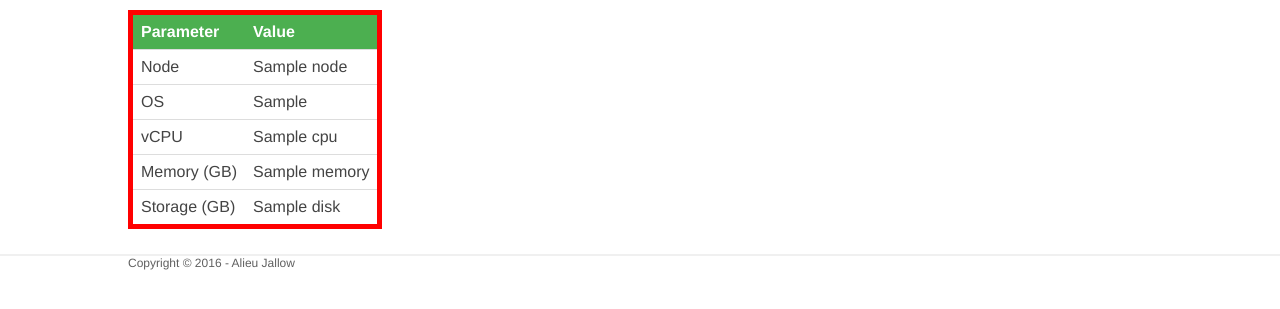
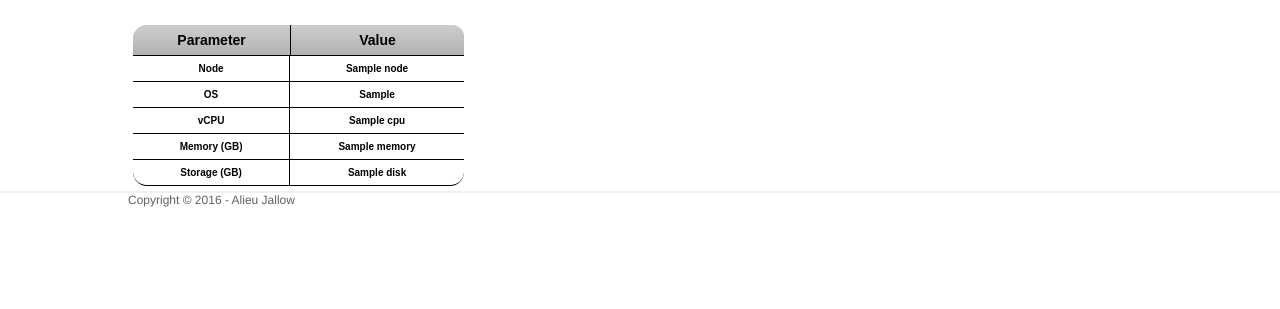
Before and after one commit to ajallow07/Cloud-Metric, a Flask app: page /nodes in a window 1280 px wide. Shown: the part 35-344 px from the top of the page. Run offline with Flask 2, Linux system fonts and the light colour scheme; a database or web service that is not in the repository returns one stand-in record (values such as "Sample title"); some libraries are stand-ins or nearby versions.

Commit message:
Add css on nodes page

```diff
--- a/static/style.css
+++ b/static/style.css
@@ -72,22 +72,127 @@ body {
 .container table, th, tr, td {
 
 }
+.tableGenerator {
+  margin:0px;padding:0px;
+	width:100%;
+	border:1px solid #000000;
+
+	-moz-border-radius-bottomleft:12px;
+	-webkit-border-bottom-left-radius:12px;
+	border-bottom-left-radius:12px;
+
+	-moz-border-radius-bottomright:12px;
+	-webkit-border-bottom-right-radius:12px;
+	border-bottom-right-radius:12px;
+
+	-moz-border-radius-topright:12px;
+	-webkit-border-top-right-radius:12px;
+	border-top-right-radius:12px;
+
+	-moz-border-radius-topleft:12px;
+	-webkit-border-top-left-radius:12px;
+	border-top-left-radius:12px;
+}
 
 .container table {
-  border: 5px solid red;
+  margin-top:1%;
+  margin-right:15%
   border-collapse: collapse;
-  border-radius: 8px;
+  border-spacing: 0;
+	width:33.3%;
+  padding:5px;
+  float:left;
+	-moz-border-radius-bottomleft:12px;
+	-webkit-border-bottom-left-radius:12px;
+	border-bottom-left-radius:12px;
+
+	-moz-border-radius-bottomright:12px;
+	-webkit-border-bottom-right-radius:12px;
+	border-bottom-right-radius:12px;
+
+	-moz-border-radius-topright:12px;
+	-webkit-border-top-right-radius:12px;
+	border-top-right-radius:12px;
+
+	-moz-border-radius-topleft:12px;
+	-webkit-border-top-left-radius:12px;
+	border-top-left-radius:12px;
 
 }
 
-.container th, td {
-  padding: 8px;
-  text-align: left;
-  border-bottom: 1px solid #ddd;
+.container tr:last-child td:last-child {
+  -moz-border-radius-bottomright:14px;
+	-webkit-border-bottom-right-radius:14px;
+	border-bottom-right-radius:14px;
 }
-.container th {
-  background-color: #4CAF50;
-  color: white;
+
+.container table tr:first-child td:first-child {
+  -moz-border-radius-topleft:14px;
+	-webkit-border-top-left-radius:14px;
+	border-top-left-radius:14px;
+}
+.container table tr:first-child td:last-child {
+	-moz-border-radius-topright:12px;
+	-webkit-border-top-right-radius:12px;
+	border-top-right-radius:12px;
+
+}.container tr:last-child td:first-child{
+  -moz-border-radius-bottomleft:14px;
+	-webkit-border-bottom-left-radius:14px;
+	border-bottom-left-radius:14px;
+}.container tr:hover td{
+	background-color:#ffffff;
+
+
+}
+.container td{
+	vertical-align:middle;
+	background-color:##e5e5e5;
+	border:1px solid #000000;
+	border-width:0px 1px 1px 0px;
+	text-align:center;
+	padding:7px;
+	font-size:10px;
+	font-family:Arial;
+	font-weight:bold;
+	color:#000000;
+}.container tr:last-child td{
+	border-width:0px 1px 1px 0px;
+}.container tr td:last-child{
+	border-width:0px 0px 1px 0px;
+}.container tr:last-child td:last-child{
+	border-width:0px 0px 1px 0px;
+}
+.container tr:first-child td{
+  background:-o-linear-gradient(bottom, #cccccc 5%, #b2b2b2 100%);
+  background:-webkit-gradient( linear, left top, left bottom, color-stop(0.05, #cccccc), color-stop(1, #b2b2b2) );
+	background:-moz-linear-gradient( center top, #cccccc 5%, #b2b2b2 100% );
+	filter:progid:DXImageTransform.Microsoft.gradient(startColorstr="#cccccc", endColorstr="#b2b2b2");
+  background: -o-linear-gradient(top,#cccccc,b2b2b2);
+
+	background-color:#cccccc;
+	border:0px solid #000000;
+	text-align:center;
+	border-width:0px 0px 1px 1px;
+	font-size:14px;
+	font-family:Arial;
+	font-weight:bold;
+	color:#000000;
+}
+.container tr:first-child:hover td{
+  background:-o-linear-gradient(bottom, #eee 5%, #b2b2b2 100%);
+  background:-webkit-gradient( linear, left top, left bottom, color-stop(0.05, #eee), color-stop(1, #b2b2b2) );
+	background:-moz-linear-gradient( center top, #eee 5%, #b2b2b2 100% );
+	filter:progid:DXImageTransform.Microsoft.gradient(startColorstr="#cccccc", endColorstr="#b2b2b2");
+  background: -o-linear-gradient(top,#eee,b2b2b2);
+
+	background-color:#eee;
+}
+.container tr:first-child td:first-child{
+	border-width:0px 0px 1px 0px;
+}
+.container tr:first-child td:last-child{
+	border-width:0px 0px 1px 1px;
 }
   /*
   * Center the body content
@@ -95,6 +200,7 @@ body {
 .container {
   width:80%;
   margin:0 auto;
+  background-color:#dddddd;
 }
 
 .jumbo {
@@ -145,10 +251,12 @@ h3 {
 
 .social li {display: inline;}
 .ft{
-   background-color: #efff;
+  margin-top:5%;
+  clear:both;
+  background-color: #eeeeee;
   opacity: .85;
   border-top: 2px solid #eee; font-size:12px;
-  margin-top:2%;
+  margin-top:4%;
   width:inherit;
 }
 .abt{float: left; width:20.05%; margin-right:20%;}
--- a/templates/index.html
+++ b/templates/index.html
@@ -9,7 +9,7 @@
   <meta charset="utf-8" name="Cloud-Metric" content="Cloud Cost Estimation, Cost Estimator,
   Cost Estimation on Google Cloud and Amazon AWS, Framwork for Cloud Cost Estimation, Cloud applications cost estimation">
   <title>CLOUD-METRIC: Cost Effective Applications Development Framework for Cloud Insfrastructures </title>
-  <strong><link rel="stylesheet" href="{{url_for('static', filename='style.css') }}" ></strong>
+  <strong><link rel="stylesheet" href="/static/style.css?q=mtttttt" type="text/css" media="screen" charset="utf-8"></strong>
 </head>
 <body>
   <header>
@@ -38,7 +38,7 @@
     <script src="//ajax.googleapis.com/ajax/libs/jquery/1.9.1/jquery.min.js"></script>
     <script>window.jQuery || document.write('<script src="{{url_for('static', filename='jquery.js') }}">\x3C/script>')</script>
 
-    <footer class="ft ">
+    <footer class="ft">
         <div class="container">
             <div class="abt">
                 <p>
--- a/templates/nodes.html
+++ b/templates/nodes.html
@@ -3,10 +3,10 @@
 {% block instanceDetails %}
 
  {% for machine in data %}
-  <table class="tab">
+  <table>
   <tr>
-    <th>Parameter</th>
-    <th>Value</th>
+    <td>Parameter</td>
+    <td>Value</td>
   <tr>
   <tr>
     <td>Node</td>
```
